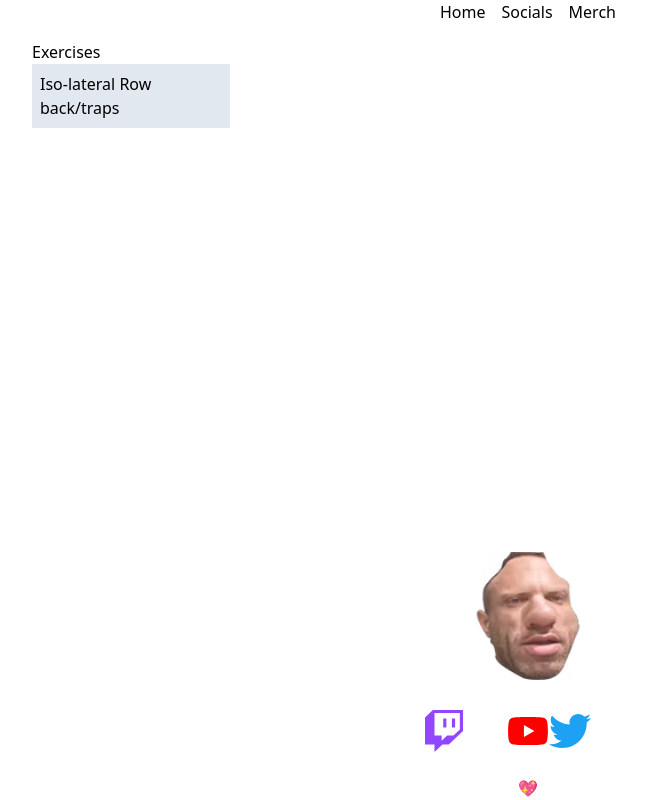
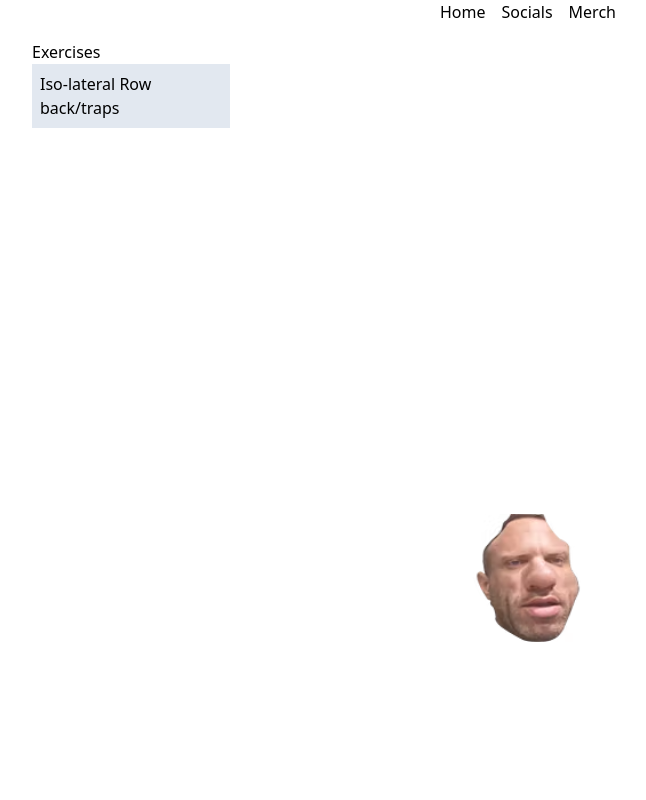
Before and after one commit to Bitsnoxx/CampKnut, a Next.js app: page /exercises in a window 1280 px wide. Shown: the whole page, without its empty margins (112-758 px from the left). Built offline with nearby package versions, Linux system fonts and the light colour scheme; what @mantine/next would draw is missing.

Commit message:
improve footer

```diff
--- a/components/footer/Footer.tsx
+++ b/components/footer/Footer.tsx
@@ -4,26 +4,61 @@ import {
   FaTwitter,
   FaInstagram,
   FaReddit,
+  FaShoppingBag,
+  FaHeart,
 } from "react-icons/fa";
 import Image from "next/image";
+import FooterIconLink from "./FooterIconLink";
+import { socials } from "../../content/links";
+import { useState } from "react";
+
+const platformColors = {
+  Twitch: "#6441a4",
+  Reddit: "#ff4500",
+  Youtube: "#ff0000",
+  Twitter: "#00acee",
+  Instagram: "#bc2a8d",
+  Merch: "#ffd700",
+};
 
 export default function Footer() {
+  const [counter, setCounter] = useState(0);
   return (
-    <footer className="text-center text-white mt-8">
-      <Image width={128} height={128} alt="Knut" src="/knut3head.avif" />
-      <div className="container px-6 pt-6">
-        <div className="flex justify-center mb-6 space-y-4">
-          <div className="justify-items-center inline-flex">
-            <FaTwitch className="inline-flex	" color="#9146FF" size={42} />
-            <FaReddit className="inline-flex	" size={42} />
-            <FaYoutube className="inline-flex	" color="#FF0000" size={42} />
-            <FaTwitter className="inline-flex	" color="#1DA1F2" size={42} />
-            <FaInstagram className="inline-flex	" size={42} />
+    <footer className="text-center text-white my-8">
+      <Image
+        width={128 + (counter > 5 ? counter * 3 : 0)}
+        height={128 + (counter > 5 ? counter * 3 : 0)}
+        alt="Knut"
+        src="/knut3head.avif"
+        onClick={() => setCounter(counter + 1)}
+      />
+      <div className="w-full">
+        <div className="flex flex-col items-center justify-center mt-4">
+          <span className="text-xl font-bold">Camp Knut 2022</span>
+          <div className="flex flex-row justify-center items-center text-4xl gap-4 my-2">
+            <FooterIconLink platform="Twitch">
+              <FaTwitch className="hover:text-knut-other-twitch transition duration-300" />
+            </FooterIconLink>
+            <FooterIconLink platform="Reddit">
+              <FaReddit className="hover:text-knut-other-reddit transition duration-300" />
+            </FooterIconLink>
+            <FooterIconLink platform="Youtube">
+              <FaYoutube className="hover:text-knut-other-youtube transition duration-300" />
+            </FooterIconLink>
+            <FooterIconLink platform="Twitter">
+              <FaTwitter className="hover:text-knut-other-twitter transition duration-300" />
+            </FooterIconLink>
+            <FooterIconLink platform="Instagram">
+              <FaInstagram className="hover:text-knut-other-instagram transition duration-300" />
+            </FooterIconLink>
+            <FooterIconLink platform="Merch">
+              <FaShoppingBag className="hover:text-knut-other-merch transition duration-300" />
+            </FooterIconLink>
           </div>
         </div>
       </div>
-      <span>
-        Made with 💖 on{" "}
+      <span className="flex flex-row items-center gap-1 justify-center">
+        Made with <FaHeart className="hover:text-red-600" /> on{" "}
         <a className="font-bold" href="https://github.com/Bitsnoxx/CampKnut">
           Github
         </a>
--- /dev/null
+++ b/components/footer/FooterIconLink.tsx
@@ -0,0 +1,25 @@
+import clsx from "clsx";
+import { socials } from "../../content/links";
+
+type FooterIconLinkProps = {
+  children: JSX.Element | JSX.Element[];
+  platform: "Twitch" | "Reddit" | "Youtube" | "Twitter" | "Instagram" | "Merch";
+  className?: string;
+};
+
+export default function FooterIconLink({
+  children,
+  platform,
+  className,
+}: FooterIconLinkProps) {
+  return (
+    <a
+      className={clsx(className)}
+      target={"_blank"}
+      rel="noreferrer"
+      href={socials.find((e) => e.name === platform)?.url ?? "#"}
+    >
+      {children}
+    </a>
+  );
+}
```
